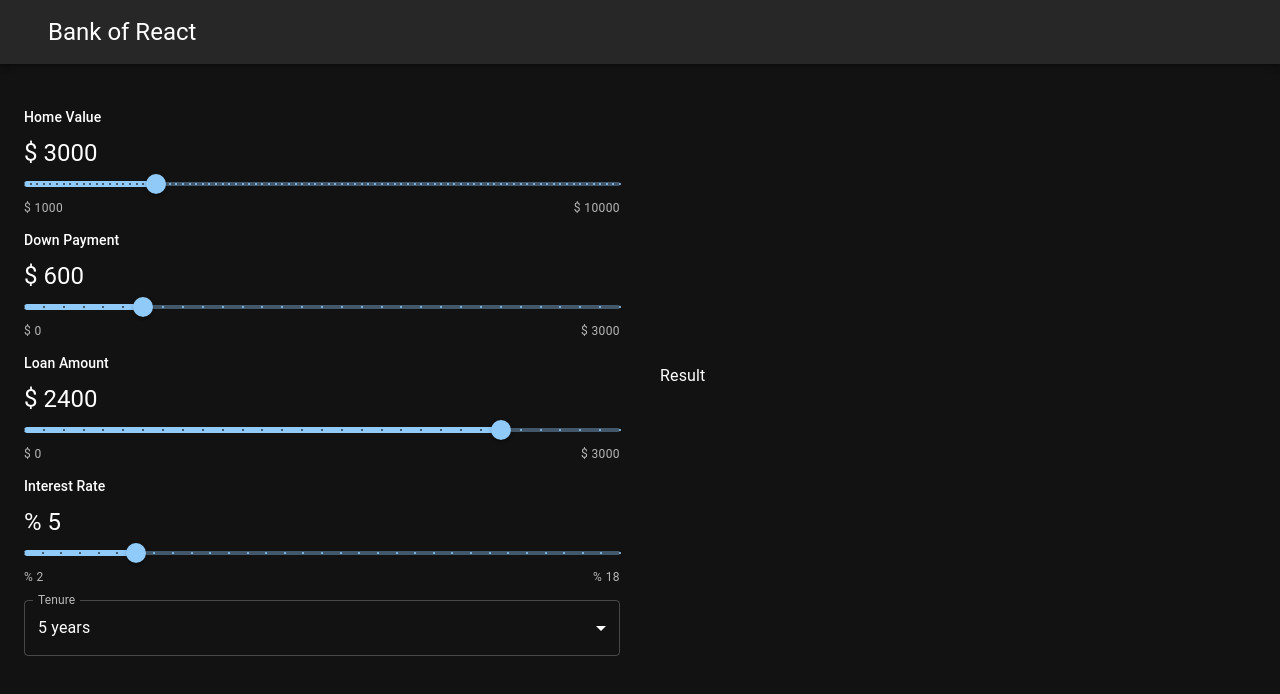
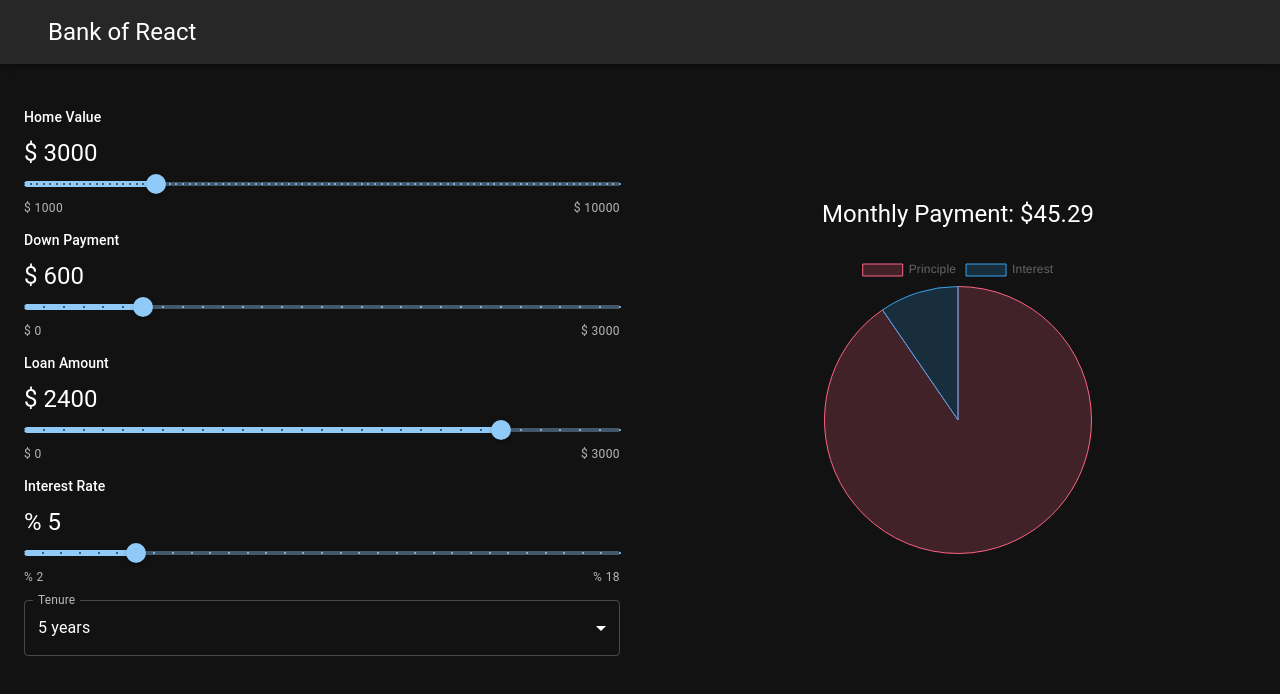
Before and after one commit to ramz04/react-mortgage-calculator, a React (Vite) app: page / in a window 1280 px wide. Shown: the top 694 px of the page. Built offline with nearby package versions, Linux system fonts and the light colour scheme.

Commit message:
Update Result.jsx

```diff
--- a/src/Components/Result.jsx
+++ b/src/Components/Result.jsx
@@ -1,9 +1,48 @@
+/* eslint-disable react/prop-types */
 /* eslint-disable no-unused-vars */
 import React from "react"
 import { Stack, Typography } from "@mui/material"
 import { Chart as ChartJS, ArcElement, Tooltip, Legend } from "chart.js"
 import { Pie } from "react-chartjs-2"
 
-export default function Result() {
-  return <div>Result</div>
+ChartJS.register(ArcElement, Tooltip, Legend)
+
+export default function Result({ data }) {
+  const { homeValue, loanAmount, loanTerm, interestRate } = data
+
+  const totalLoanMonths = loanTerm * 12
+  const interestPerMonth = interestRate / 100 / 12
+  const monthlyPayment =
+    (loanAmount *
+      interestPerMonth *
+      (1 + interestPerMonth) ** totalLoanMonths) /
+    ((1 + interestPerMonth) ** totalLoanMonths - 1)
+
+  const totalInterestGenerated = monthlyPayment * totalLoanMonths - loanAmount
+
+  const pieChartData = {
+    labels: ["Principle", "Interest"],
+    datasets: [
+      {
+        label: "Ratio of Principle and Interest",
+        data: [homeValue, totalInterestGenerated],
+        backgroundColor: ["rgba(255, 99, 132, 0.2)", "rgba(54, 162, 235, 0.2)"],
+        borderColor: ["rgba(255, 99, 132, 1)", "rgba(54, 162, 235, 1)"],
+        borderWidth: 1,
+      },
+    ],
+  }
+
+  return (
+    <Stack gap={3}>
+      <Typography textAlign="center" variant="h5">
+        Monthly Payment: ${monthlyPayment.toFixed(2)}
+      </Typography>
+      <Stack direction="row" justifyContent="center">
+        <div>
+          <Pie data={pieChartData} />
+        </div>
+      </Stack>
+    </Stack>
+  )
 }
```
